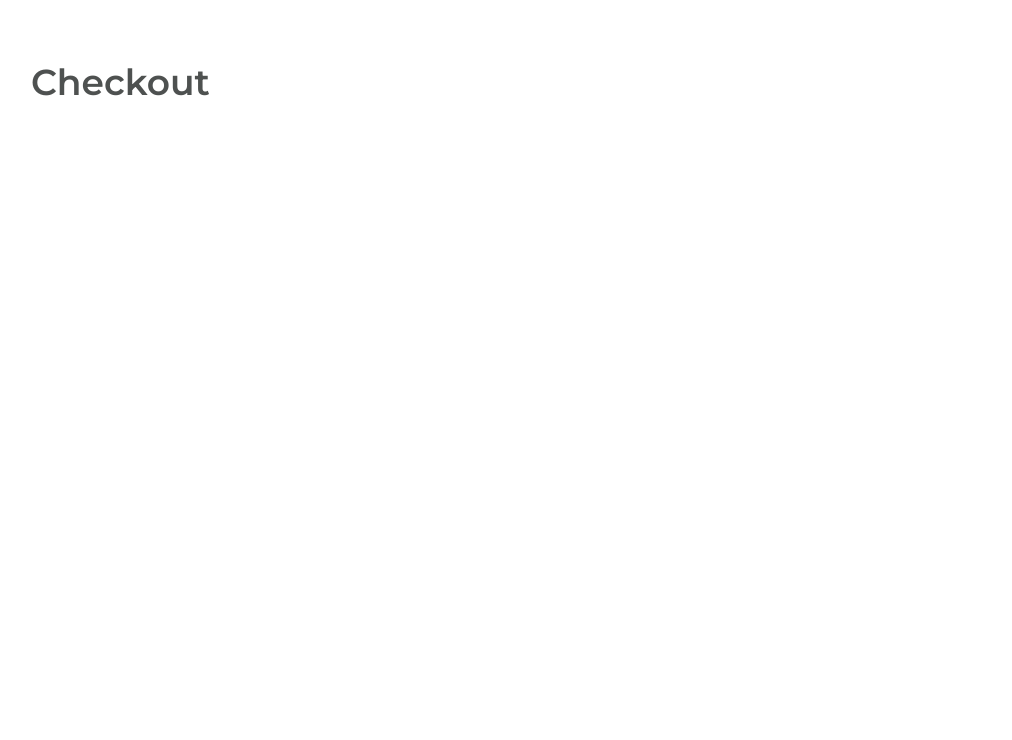
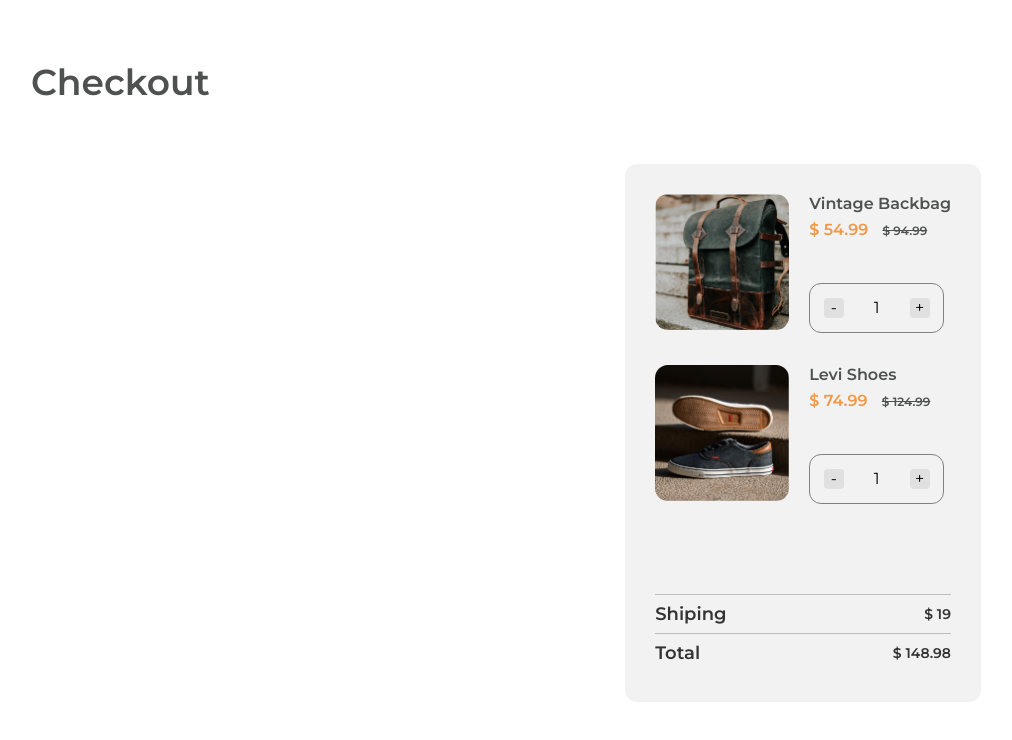
Before and after one commit to araujowebdev/e-commerce-checkout-page, a website: page index.html in a window 1280 px wide. Shown: the whole page, without its empty margins (139-1151 px from the left). Drawn offline with Linux system fonts and the light colour scheme.

Commit message:
create shopping summary

```diff
--- a/index.html
+++ b/index.html
@@ -21,6 +21,58 @@
   <header class="container">
     <h1>Checkout</h1>
   </header>
+
+  <main class="container">
+    <!-- Shopping Summary -->
+    <div class="shopping-summary">
+      <div class="shopping-summary__item">
+        <div class="shopping-summary__item-img">
+          <img src="./dist/assets/imgs/photo1.png" alt="Vintage Backbag">
+        </div>
+        <div class="shopping-summary__item-info">
+          <h3>Vintage Backbag</h3>
+          <div>
+            <span>$ 54.99</span>
+            <span>$ 94.99</span>
+          </div>
+          <div>
+            <button>-</button>
+            <span>1</span>
+            <button>+</button>
+          </div>
+        </div>
+      </div>
+
+      <div class="shopping-summary__item">
+        <div class="shopping-summary__item-img">
+          <img src="./dist/assets/imgs/photo2.png" alt="Levi Shoes">
+        </div>
+        <div class="shopping-summary__item-info">
+          <h3>Levi Shoes</h3>
+          <div>
+            <span>$ 74.99</span>
+            <span>$ 124.99</span>
+          </div>
+          <div>
+            <button>-</button>
+            <span>1</span>
+            <button>+</button>
+          </div>
+        </div>
+      </div>
+
+      <ul>
+        <li>
+          <span>Shiping</span>
+          <span>$ 19</span>
+        </li>
+        <li>
+          <span>Total</span>
+          <span>$ 148.98</span>
+        </li>
+      </ul>
+    </div>
+  </main>
 </body>
 
 </html>
--- /dev/null
+++ b/src/styles/scss/_summary.scss
@@ -0,0 +1,106 @@
+main {
+  position: relative;
+
+  div.shopping-summary {
+    position: absolute;
+    right: 0;
+    padding: 30px;
+    background-color: #f2f2f2;
+    border-radius: 12px;
+
+    &__item:nth-child(1) {
+      margin-bottom: 32px;
+    }
+
+    &__item:nth-child(2) {
+      margin-bottom: 90px;
+    }
+
+    &__item {
+      display: flex;
+      gap: 20px;
+
+      &-img {
+        max-width: 134px;
+
+        img {
+          max-width: 100%;
+          border-radius: 13px;
+        }
+      }
+
+      &-info {
+        position: relative;
+
+        h3 {
+          font-weight: 600;
+          font-size: 16px;
+          line-height: 20px;
+          color: #4e5150;
+          margin-bottom: 6px;
+        }
+
+        div:nth-child(2) {
+          span:nth-child(1) {
+            font-weight: 600;
+            font-size: 16px;
+            line-height: 20px;
+            color: #f2994a;
+            margin-right: 10px;
+          }
+
+          span:nth-child(2) {
+            font-weight: 600;
+            font-size: 12px;
+            line-height: 15px;
+            text-decoration: line-through;
+            color: #4e5150;
+          }
+        }
+
+        div:nth-child(3) {
+          width: 135px;
+          height: 50px;
+          border: 1px solid #828282;
+          border-radius: 12px;
+          display: flex;
+          justify-content: center;
+          align-items: center;
+          gap: 30px;
+          position: absolute;
+          bottom: 0;
+
+          button {
+            width: 20px;
+            height: 20px;
+            background-color: #e0e0e0;
+            border-radius: 4px;
+            cursor: pointer;
+          }
+        }
+      }
+    }
+
+    ul {
+      li {
+        border-top: 1px solid #bdbdbd;
+        display: flex;
+        justify-content: space-between;
+        align-items: center;
+        padding: 10px 0;
+
+        span:nth-child(1) {
+          font-weight: 600;
+          font-size: 18px;
+          color: #333;
+        }
+
+        span:nth-child(2) {
+          font-weight: 600;
+          font-size: 14px;
+          color: #333;
+        }
+      }
+    }
+  }
+}
--- a/src/styles/scss/style.scss
+++ b/src/styles/scss/style.scss
@@ -1,3 +1,4 @@
 @forward "reset";
 @forward "global";
 @forward "header";
+@forward "summary";
```
Also changed, not shown: dist/styles/style.css.
